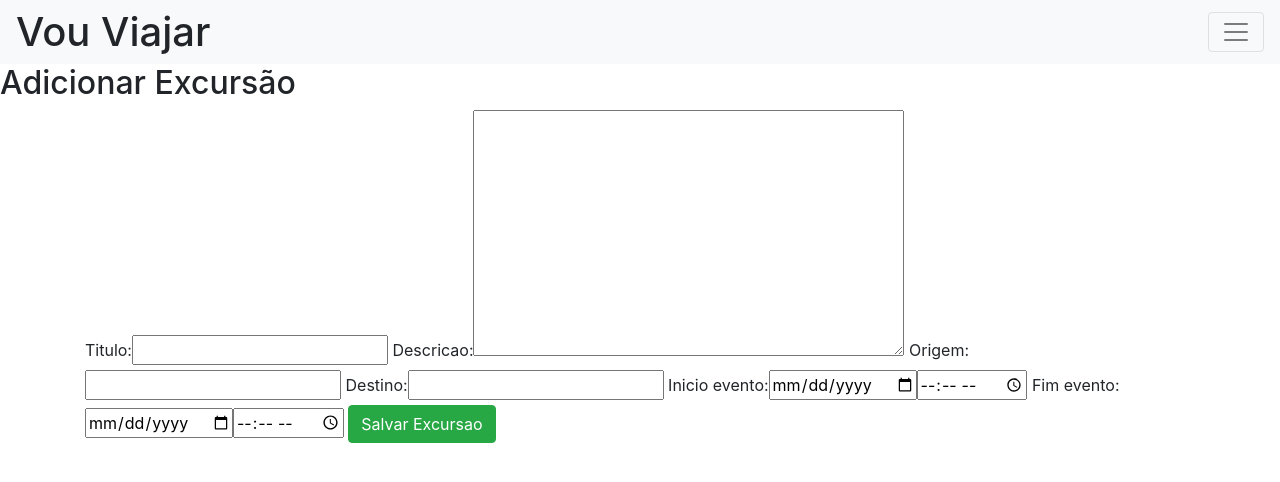
After one commit to mikefarias/vou_viajar_django, a Django app: page /post/excursao in a window 1280 px wide. The commit adds this page. Shown: the top 482 px of the page. Run offline with Django 3.2, Linux system fonts and the light colour scheme; some libraries are stand-ins or nearby versions.

Commit message:
":sparkles: Tela básica para cadastro de Excursão"

```diff
--- /dev/null
+++ b/vou_viajar/aplicacao_web/template/aplicacao_web/adicionar_excursao.html
@@ -0,0 +1,24 @@
+{% extends 'base.html' %}
+
+{% block content %}
+
+    <div>
+        <h2>Adicionar Excursão</h2>
+        <form method="POST">
+            <div class="container" >
+                {% csrf_token %}
+                <div class="form-group">
+                    <tbody>
+                        {{ form }}
+                    </tbody>
+                    <tfoot>
+                        <tr>
+                            <button type="submit" class="btn btn-success">Salvar Excursao</button>
+                        </tr>
+                    </tfoot>
+                </div>
+            </div>
+        </form>
+    </div>
+
+{% endblock  %}
--- a/vou_viajar/aplicacao_web/template/index.html
+++ b/vou_viajar/aplicacao_web/template/index.html
@@ -2,7 +2,6 @@
 
 {% block content %}
 
-    <a href="{% url 'add_agency' %}" class="top-menu">Cadastrar Agência<span class="glyphicon glyphicon-plus"></span></a>
-    <a href="{% url 'add_event' %}" class="top-menu">Editar Agência<span class="glyphicon glyphicon-plus"></span></a>
-
+    <a href="{% url 'add_agency' %}" class="top-menu">Cadastrar Agência<span class="glyphicon glyphicon-plus"></span></a><br>
+    <a href="{% url 'adicionar_excursao' %}" class="top-menu">Adicionar Excursão<span class="glyphicon glyphicon-plus"></span></a>
 {% endblock %}
--- a/vou_viajar/aplicacao_web/urls.py
+++ b/vou_viajar/aplicacao_web/urls.py
@@ -6,6 +6,7 @@ from django.conf.urls import include
 urlpatterns = [
     path('admin/', admin.site.urls),
     path('post/agency', web_views.add_agency, name='add_agency'),
+    path('post/excursao', web_views.adicionar_excursao, name='adicionar_excursao'),
     path('base/', web_views.base, name='base'),
     path('index/', web_views.index, name='index'),
     path('login/', web_views.login, name='login'),
--- a/vou_viajar/aplicacao_web/views.py
+++ b/vou_viajar/aplicacao_web/views.py
@@ -2,9 +2,9 @@ from django.shortcuts import render
 from django.shortcuts import redirect
 from django.contrib import messages
 
-from core.models import Evento
+from core.models import Excursao
 from core.models import Agencia
-from core.forms import EventoForm
+from core.forms import ExcursaoForm
 from core.forms import AgenciaForm
 
 def home(request):
@@ -36,3 +36,18 @@ def add_agency(request):
     else:
         form = AgenciaForm()
         return render(request, 'aplicacao_web/add_agency.html', {'form': form})
+
+
+def adicionar_excursao(request):
+    if request.method == 'POST':
+        excursao = Excursao()
+        form = ExcursaoForm(request.POST, instance=excursao)
+        if form.is_valid():
+            form.save()
+            messages.success(request, 'Excursão cadastrada com sucesso!')
+            return redirect('index')
+        else:
+            return render(request, 'aplicacao_web/adicionar_excursao.html', {'form': form})
+    else:
+        form = ExcursaoForm()
+        return render(request, 'aplicacao_web/adicionar_excursao.html', {'form': form})
--- a/vou_viajar/core/forms.py
+++ b/vou_viajar/core/forms.py
@@ -1,17 +1,17 @@
 from django import forms
 
-from core.models import Evento
+from core.models import Excursao
 from core.models import Agencia
 
 
-class EventoForm(forms.ModelForm):
+class ExcursaoForm(forms.ModelForm):
     inicio_evento = forms.SplitDateTimeField(
         widget=forms.SplitDateTimeWidget(date_attrs={'type': 'date'}, time_attrs={'type': 'time'}))
     fim_evento = forms.SplitDateTimeField(
         widget=forms.SplitDateTimeWidget(date_attrs={'type': 'date'}, time_attrs={'type': 'time'}))
 
     class Meta:
-        model = Evento
+        model = Excursao
         fields = [
             'titulo',
             'descricao',
--- a/vou_viajar/core/models.py
+++ b/vou_viajar/core/models.py
@@ -2,7 +2,7 @@ from django.db import models
 from model_utils import Choices
 
 
-class Evento(models.Model):
+class Excursao(models.Model):
 
     SITUACOES = Choices(
         (1, 'ATIVO', 'Ativo'),
```
